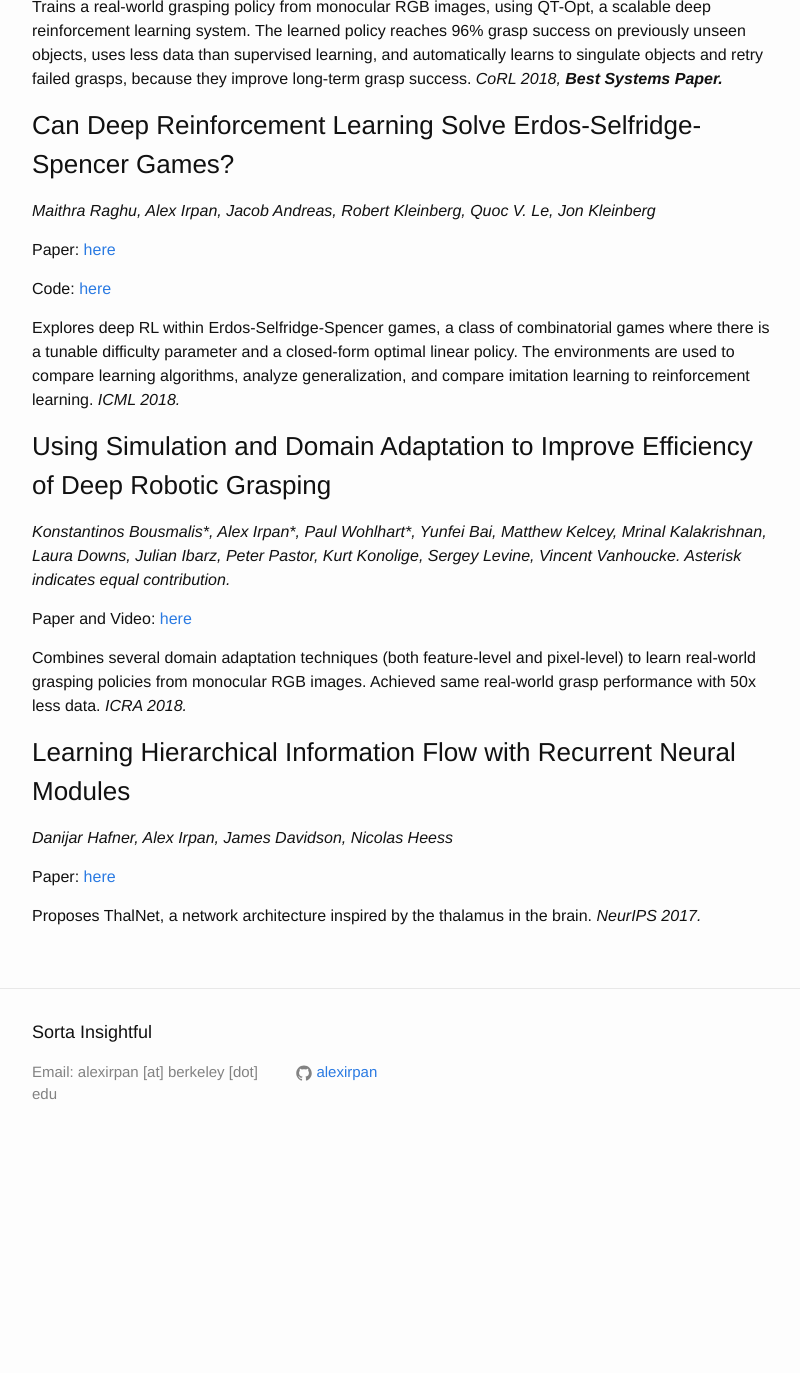
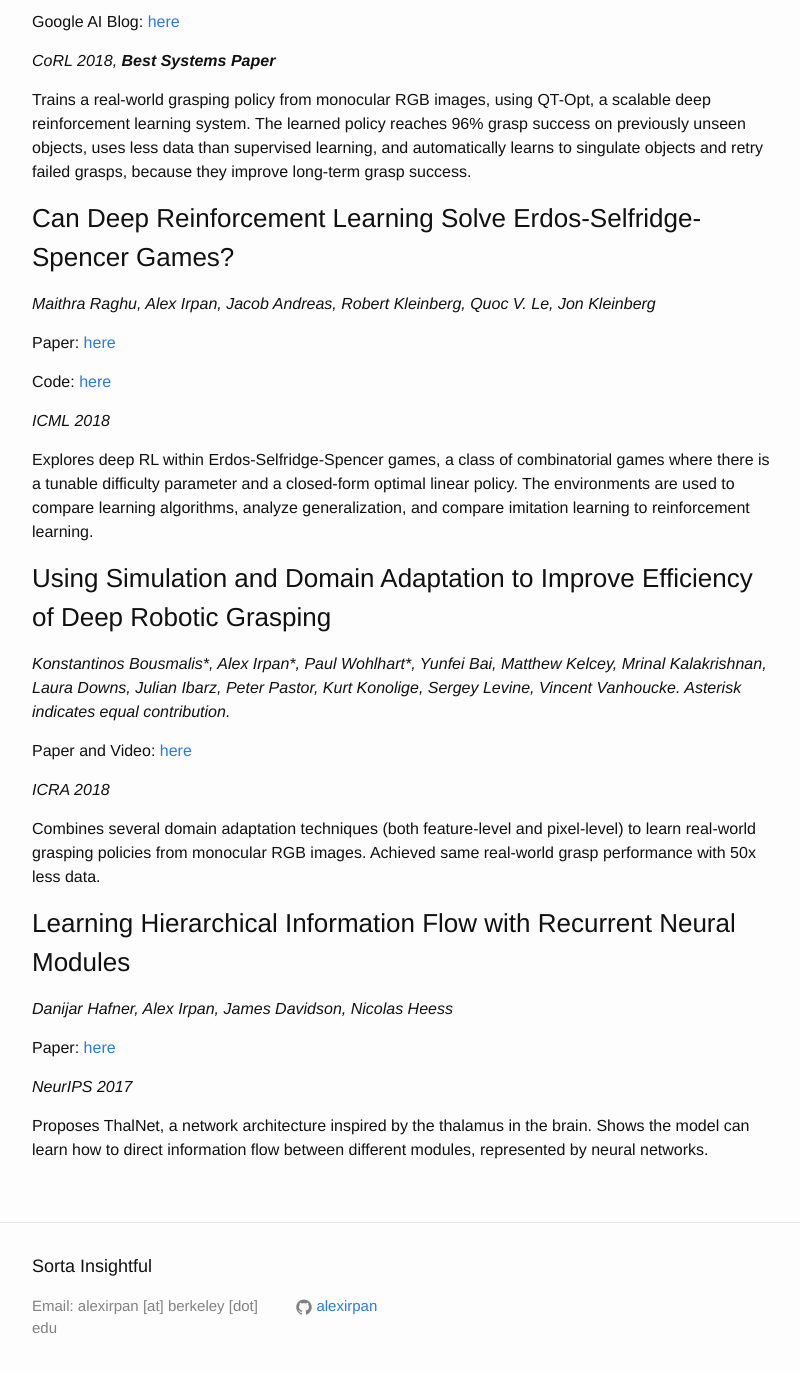
Before and after one commit to alexirpan/alexirpan.github.io, a Jekyll site: the page built from research.md, in a window 1280 px wide and 1400 px high, scrolled down 1490 px. Shown: the top 1373 px of the window, without its empty margins (238-1038 px from the left). Built offline with Jekyll 4.4.1, drawn with Linux system fonts in a browser that asks for light colours; nearby versions of some CDN libraries; before the commit the page ends 2656 px from its top, so only the background shows below that; some of the changed text lies outside the part shown.

Commit message:
Move research venue to above description.

```diff
--- a/research.md
+++ b/research.md
@@ -26,8 +26,10 @@
 
 Video: [here](https://sites.google.com/view/rcan/)
 
+*CVPR 2019*
+
 Proposes Randomized-to-Canonical Adaptation Networks to cross the sim2real
-visual reality gap without real-world data. A pix2pix GAN is trained to transform domain randomized images to a canonical simulated image, which allows it to transform real images to canonical images without further training, and simplifies policy learning. Achieves comparable performance to QT-Opt system with 99% less real data. *CVPR 2019.*
+visual reality gap without real-world data. A pix2pix GAN is trained to transform domain randomized images to a canonical simulated image, which allows it to transform real images to canonical images without further training, and simplifies policy learning. Achieves comparable performance to QT-Opt system with 99% less real data.
 
 ### Reliable Uncertainty Estimates in Deep Neural Networks using Noise Contrastive Priors
 
@@ -35,8 +37,10 @@
 
 Paper: [here](https://arxiv.org/abs/1807.09289)
 
+*Preprint*
+
 Trains Bayesian neural nets with noise contrastive priors (NCPs) to get better uncertainty estimates
-for out-of-distribution data by generating OOD data and training the model to have high uncertainty for that data. Thanks to generalization, it's sufficient to predict high uncertainty at the boundary between in-distribution and out-of-distribution data, so OOD data is generated by adding noise to training data. *Preprint.*
+for out-of-distribution data by generating OOD data and training the model to have high uncertainty for that data. Thanks to generalization, it's sufficient to predict high uncertainty at the boundary between in-distribution and out-of-distribution data, so OOD data is generated by adding noise to training data.
 
 ### QT-Opt: Scalable Deep Reinforcement Learning for Vision-Based Robotic Manipulation
 
@@ -46,7 +50,9 @@
 
 Google AI Blog: [here](https://ai.googleblog.com/2018/06/scalable-deep-reinforcement-learning.html)
 
-Trains a real-world grasping policy from monocular RGB images, using QT-Opt, a scalable deep reinforcement learning system. The learned policy reaches 96% grasp success on previously unseen objects, uses less data than supervised learning, and automatically learns to singulate objects and retry failed grasps, because they improve long-term grasp success. *CoRL 2018, __Best Systems Paper.__*
+*CoRL 2018, __Best Systems Paper__*
+
+Trains a real-world grasping policy from monocular RGB images, using QT-Opt, a scalable deep reinforcement learning system. The learned policy reaches 96% grasp success on previously unseen objects, uses less data than supervised learning, and automatically learns to singulate objects and retry failed grasps, because they improve long-term grasp success.
 
 ### Can Deep Reinforcement Learning Solve Erdos-Selfridge-Spencer Games?
 
@@ -56,8 +62,10 @@
 
 Code: [here](https://github.com/rubai5/ESS_Game)
 
+*ICML 2018*
+
 Explores deep RL within Erdos-Selfridge-Spencer games, a class of combinatorial games
-where there is a tunable difficulty parameter and a closed-form optimal linear policy. The environments are used to compare learning algorithms, analyze generalization, and compare imitation learning to reinforcement learning. *ICML 2018.*
+where there is a tunable difficulty parameter and a closed-form optimal linear policy. The environments are used to compare learning algorithms, analyze generalization, and compare imitation learning to reinforcement learning.
 
 ### Using Simulation and Domain Adaptation to Improve Efficiency of Deep Robotic Grasping
 
@@ -65,7 +73,9 @@
 
 Paper and Video: [here](https://sites.google.com/view/graspgan)
 
-Combines several domain adaptation techniques (both feature-level and pixel-level) to learn real-world grasping policies from monocular RGB images. Achieved same real-world grasp performance with 50x less data. *ICRA 2018.*
+*ICRA 2018*
+
+Combines several domain adaptation techniques (both feature-level and pixel-level) to learn real-world grasping policies from monocular RGB images. Achieved same real-world grasp performance with 50x less data.
 
 
 ### Learning Hierarchical Information Flow with Recurrent Neural Modules
@@ -74,4 +84,7 @@
 
 Paper: [here](https://arxiv.org/abs/1706.05744)
 
-Proposes ThalNet, a network architecture inspired by the thalamus in the brain. *NeurIPS 2017.*
+*NeurIPS 2017*
+
+Proposes ThalNet, a network architecture inspired by the thalamus in the brain.
+Shows the model can learn how to direct information flow between different modules, represented by neural networks.
```
